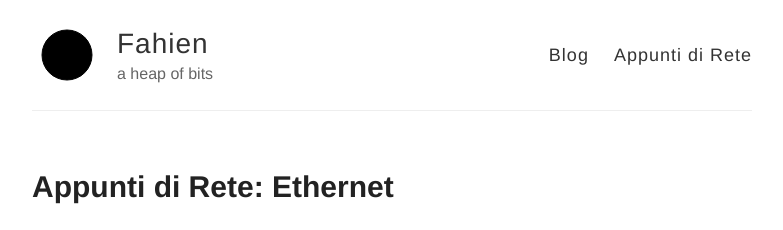
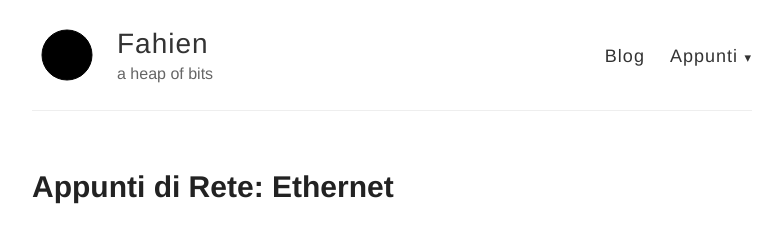
Before and after one commit to Fahien/fahien.github.io, a Jekyll site: the page built from index.html, in a window 1280 px wide. Shown: the top 230 px of the page, without its empty margins (248-1031 px from the left). Built offline with Jekyll 4.4.1, drawn with Linux system fonts in a browser that asks for light colours.

Commit message:
Dropdown menu

```diff
--- a/_layouts/default.html
+++ b/_layouts/default.html
@@ -27,9 +27,16 @@
             <p class="site-description">{{ site.description }}</p>
           </div>
 
-            <nav>
-                <a href="{{ site.baseurl }}/">Blog</a>
-                <a href="{{ site.baseurl }}/appunti-di-rete">Appunti di Rete</a>
+            <nav class="pure-menu pure-menu-horizontal">
+                <ul class="pure-menu-list">
+					<li class="pure-menu-item pure-menu-selected"><a href="{{ site.baseurl }}/" class="pure-menu-link">Blog</a></li>
+					<li class="pure-menu-item pure-menu-has-children pure-menu-allow-hover">
+						<a href="#" id="menuLink1" class="pure-menu-link">Appunti</a>
+						<ul class="pure-menu-children">
+							<li class="pure-menu-item"><a href="{{ site.baseurl }}/appunti-di-rete/" class="pure-menu-link">Rete</a></li>
+						</ul>
+					</li>
+				</ul>
             </nav>
         </header>
       </div>
--- /dev/null
+++ b/_sass/_menus-core.scss
@@ -0,0 +1,43 @@
+/*!
+Pure v0.6.0
+Copyright 2014 Yahoo! Inc. All rights reserved.
+Licensed under the BSD License.
+https://github.com/yahoo/pure/blob/master/LICENSE.md
+*/
+/*csslint adjoining-classes: false, box-model:false*/
+.pure-menu {
+    -webkit-box-sizing: border-box;
+    -moz-box-sizing: border-box;
+    box-sizing: border-box;
+}
+
+.pure-menu-fixed {
+    position: fixed;
+    left: 0;
+    top: 0;
+    z-index: 3;
+}
+
+.pure-menu-list,
+.pure-menu-item {
+    position: relative;
+}
+
+.pure-menu-list {
+    list-style: none;
+    margin: 0;
+    padding: 0;
+}
+
+.pure-menu-item {
+    padding: 0;
+    margin: 0;
+    height: 100%;
+}
+
+.pure-menu-link,
+.pure-menu-heading {
+    display: block;
+    text-decoration: none;
+    white-space: nowrap;
+}
--- /dev/null
+++ b/_sass/_menus-dropdown.scss
@@ -0,0 +1,44 @@
+/*!
+Pure v0.6.0
+Copyright 2014 Yahoo! Inc. All rights reserved.
+Licensed under the BSD License.
+https://github.com/yahoo/pure/blob/master/LICENSE.md
+*/
+/* Submenus should still be display: block; */
+.pure-menu-item .pure-menu-item {
+    display: block;
+}
+
+.pure-menu-children {
+    display: none;
+    position: absolute;
+    left: 100%;
+    top: 0;
+    margin: 0;
+    padding: 0;
+    z-index: 3;
+}
+
+.pure-menu-horizontal .pure-menu-children {
+    left: 0;
+    top: auto;
+    width: inherit;
+}
+
+.pure-menu-allow-hover:hover > .pure-menu-children,
+.pure-menu-active > .pure-menu-children {
+    display: block;
+    position: absolute;
+}
+
+/* Vertical Menus - show the dropdown arrow */
+.pure-menu-has-children > .pure-menu-link:after {
+    padding-left: 0.5em;
+    content: "\25B8";
+    font-size: small;
+}
+
+/* Horizontal Menus - show the dropdown arrow */
+.pure-menu-horizontal .pure-menu-has-children > .pure-menu-link:after {
+    content: "\25BE";
+}
--- /dev/null
+++ b/_sass/_menus-horizontal.scss
@@ -0,0 +1,24 @@
+/*!
+Pure v0.6.0
+Copyright 2014 Yahoo! Inc. All rights reserved.
+Licensed under the BSD License.
+https://github.com/yahoo/pure/blob/master/LICENSE.md
+*/
+/* HORIZONTAL MENU */
+.pure-menu-horizontal {
+    white-space: nowrap;
+}
+
+.pure-menu-horizontal .pure-menu-list {
+    display: inline-block;
+}
+
+/* Initial menus should be inline-block so that they are horizontal */
+.pure-menu-horizontal .pure-menu-item,
+.pure-menu-horizontal .pure-menu-heading,
+.pure-menu-horizontal .pure-menu-separator {
+    display: inline-block;
+    *display: inline;
+    zoom: 1;
+    vertical-align: middle;
+}
--- a/style.scss
+++ b/style.scss
@@ -108,6 +108,15 @@
 
 img {
   max-width: 100%;
+}
+
+blockquote {
+  margin: 1.8em .8em;
+  border-left: 2px solid $gray;
+  padding: 0.1em 1em;
+  color: $gray;
+  font-size: 22px;
+  font-style: italic;
 }
 
 // Fixes images in popup boxes from Google Translate
@@ -252,15 +261,6 @@
 }
 
 .post {
-  blockquote {
-    margin: 1.8em .8em;
-    border-left: 2px solid $gray;
-    padding: 0.1em 1em;
-    color: $gray;
-    font-size: 22px;
-    font-style: italic;
-  }
-
   .comments {
     margin-top: 10px;
   }
@@ -288,3 +288,8 @@
 @import "highlights";
 @import "svg-icons";
 @import "youtube";
+
+// Pure css menu dropdown
+@import "menus-core";
+@import "menus-horizontal";
+@import "menus-dropdown";
```
